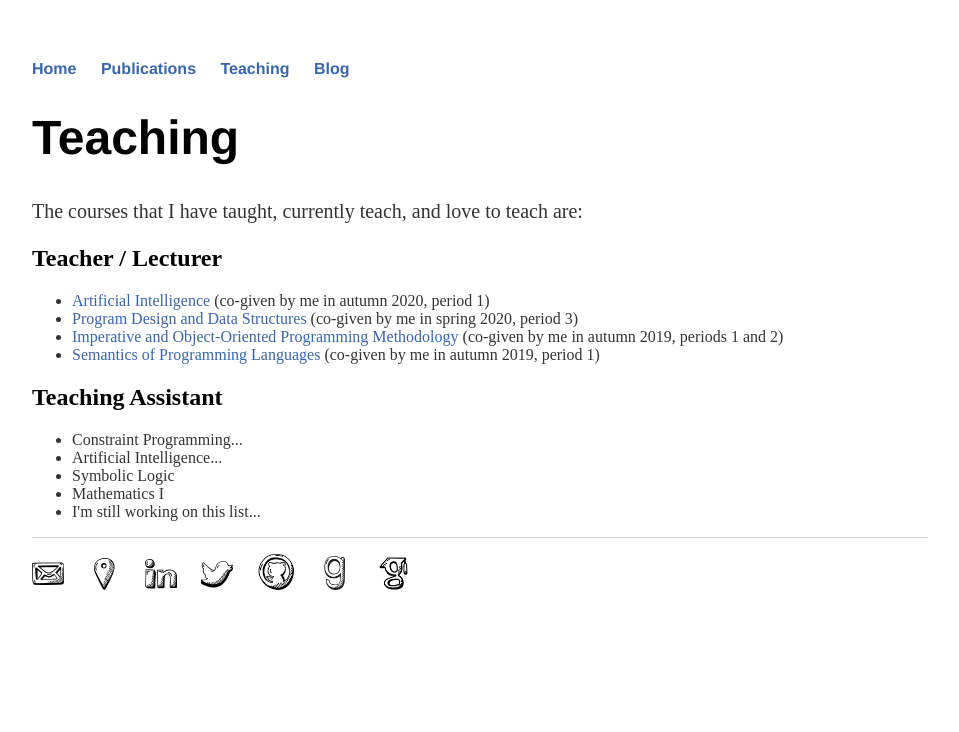
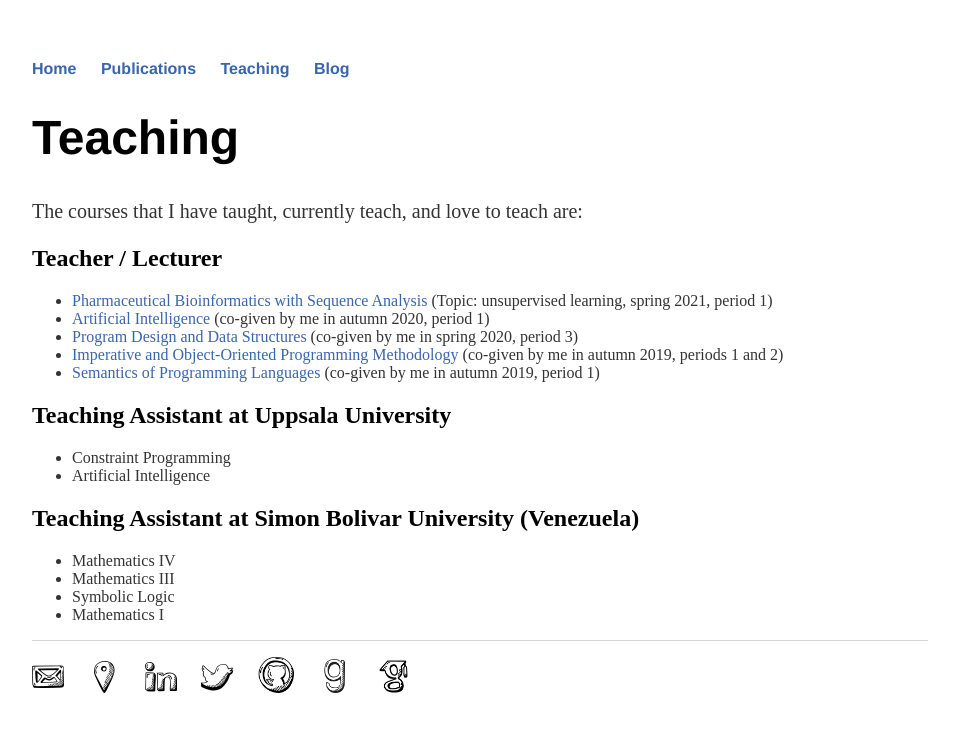
Before and after one commit to andreina-francisco/andreina-francisco.github.io, a Jekyll site: the page built from teaching/index.html, in a window 1280 px wide. Shown: the top 732 px of the page, without its empty margins (160-1119 px from the left). Built offline with Jekyll 4.4.1, drawn with Linux system fonts in a browser that asks for light colours; nearby versions of some CDN libraries; a style sheet for code colours, icons or effects is not loaded.

Commit message:
Added PBSEQ

```diff
--- a/teaching/index.html
+++ b/teaching/index.html
@@ -10,6 +10,8 @@ title: Maria Andreina Francisco Rodriguez
 
   <h2> Teacher / Lecturer </h2>
   <ul>
+    <li><a href="https://uu.se/en/admissions/freestanding-courses/course/?kKod=3FF276&typ=1">Pharmaceutical Bioinformatics with Sequence
+  Analysis</a> (Topic: unsupervised learning, spring 2021, period 1)</li>
     <li><a href="https://www.uu.se/en/admissions/master/selma/kursplan/?kKod=1DL340">Artificial Intelligence</a> (co-given by me in autumn 2020,
     period 1) </li>
 
@@ -21,14 +23,21 @@ title: Maria Andreina Francisco Rodriguez
 
   </ul>
 
-	<h2> Teaching Assistant </h2>
+	<h2> Teaching Assistant at Uppsala University</h2>
 
 	<ul>
-	  <li> Constraint Programming... </li>
-	  <li> Artificial Intelligence...</li>
+	  <li> Constraint Programming</li>
+	  <li> Artificial Intelligence</li>
+	</ul>
+
+	<h2> Teaching Assistant at Simon Bolivar University (Venezuela)</h2>
+
+	<ul>
+	  <li> Mathematics IV </li>
+	  <li> Mathematics III </li>
 	  <li> Symbolic Logic </li>
 	  <li> Mathematics I </li>
-	  <li> I'm still working on this list... </li>
 	</ul>
 
+
 </div><!-- /.blurb -->
```
